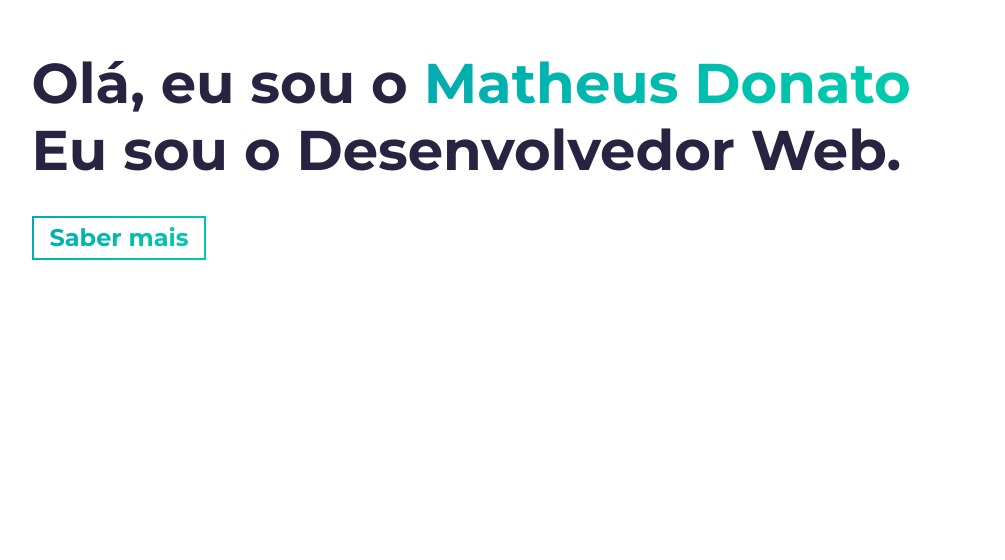
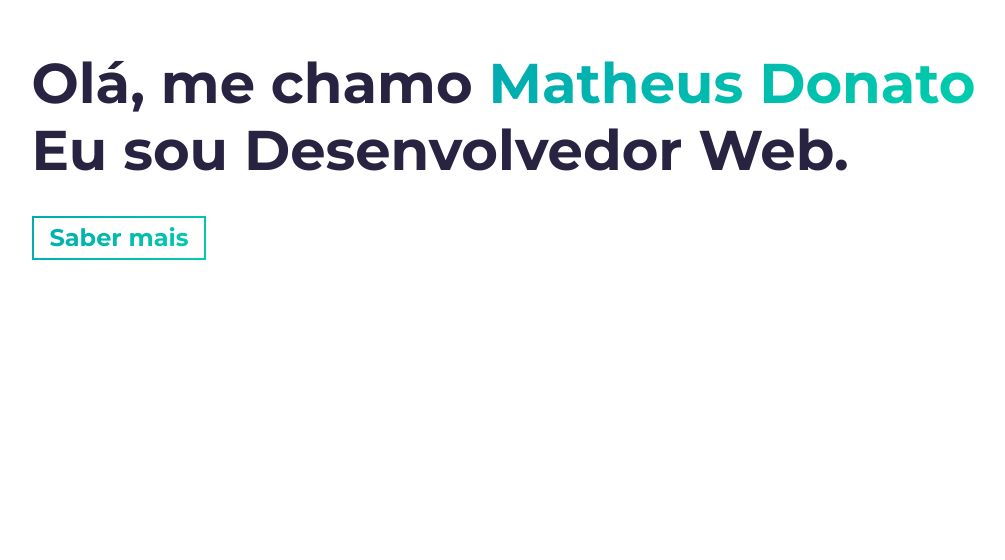
Before and after one commit to mgdonato23/donatofolio, a website built with Parcel: page src/index.html in a window 1280 px wide. Shown: the part 240-800 px from the top of the page, without its empty margins (46-1051 px from the left). Built offline with nearby package versions, Linux system fonts and the light colour scheme.

Commit message:
fix: removendo comentarios

```diff
--- a/src/index.html
+++ b/src/index.html
@@ -1,14 +1,3 @@
-<!--
-  Hello!
-  -
-  Simplefolio is a clean and responsive portfolio template for Developers!
-  Created by Jacobo Martinez.
-  -
-  Github Repo: https://github.com/cobidev/simplefolio/
-  Readme: https://github.com/cobidev/simplefolio/README.md
-  -
-  For business & inquires, contact me -> jacobojavier98@gmail.com
--->
 <!DOCTYPE html>
 <html lang="en" class="sr">
   <head>
@@ -17,7 +6,6 @@
     <meta name="viewport" content="width=device-width, initial-scale=1" />
     <link rel="shortcut icon" type="image/png" href="assets/favicon.png" />
 
-    <!-- Todo: put here your site title -->
     <title>Matheus Donato | Developer</title>
     <!-- Todo: add some coding keywords below - e.g: (javascript, yourusername, etc) -->
     <meta name="keywords" content="[username], [name], skill" />
@@ -33,22 +21,18 @@
       defer
       src="https://unpkg.com/scrollreveal@4.0.0/dist/scrollreveal.min.js"
     ></script>
-
-    <!-- Todo: remove the below script once you finish your portfolio -->
-    <script async defer src="https://buttons.github.io/buttons.js"></script>
   </head>
 
-  <!-- Todo: read the following HTML Todos to create your stunning portfolio website -->
   <body>
     <div id="top"></div>
 
-    <!-- **** Hero Section **** -->
+    <!-- Cabeçalho -->
     <section id="hero" class="jumbotron">
       <div class="container">
         <h1 class="hero-title load-hidden">
-          Olá, eu sou o <span class="text-color-main">Matheus Donato</span>
+          Olá, me chamo <span class="text-color-main">Matheus Donato</span>
           <br />
-          Eu sou o Desenvolvedor Web.
+          Eu sou Desenvolvedor Web.
         </h1>
         <p class="hero-cta load-hidden">
           <a rel="noreferrer" class="cta-btn cta-btn--hero" href="#about"
@@ -57,9 +41,8 @@
         </p>
       </div>
     </section>
-    <!-- /END Hero Section -->
 
-    <!-- **** About Section **** -->
+    <!-- **** SOBRE MIM **** -->
     <section id="about">
       <div class="container">
         <h2 class="section-title load-hidden">Sobre Mim</h2>
@@ -103,9 +86,9 @@
         </div>
       </div>
     </section>
-    <!-- /END About Section -->
+    <!-- /END SOBRE MIM -->
 
-    <!-- **** Projects Section **** -->
+    <!-- **** PROJETOS **** -->
     <section id="projects">
       <div class="container">
         <div class="project-wrapper">
@@ -166,9 +149,7 @@
               </div>
             </div>
           </div> -->
-          <!-- /END Project -->
 
-          <!-- Notice: each .row is a project -->
           <!-- <div class="row">
             <div class="col-lg-4 col-sm-12">
               <div class="project-wrapper__text load-hidden">
@@ -220,9 +201,7 @@
               </div>
             </div>
           </div> -->
-          <!-- /END Project -->
 
-          <!-- Notice: each .row is a project -->
           <!-- <div class="row">
             <div class="col-lg-4 col-sm-12">
               <div class="project-wrapper__text load-hidden">
@@ -278,9 +257,9 @@
         </div>
       </div>
     </section>
-    <!-- /END Projects Section -->
+    <!-- /END PROJETOS -->
 
-    <!-- **** Contact Section **** -->
+    <!-- **** CONTATOS **** -->
     <section id="contact">
       <div class="container">
         <h2 class="section-title">Contato</h2>
@@ -297,9 +276,9 @@
         </div>
       </div>
     </section>
-    <!-- /END Contact Section -->
+    <!-- /END CONTATOS -->
 
-    <!-- **** Footer Section **** -->
+    <!-- **** RODA-PÉ **** -->
     <footer class="footer navbar-static-bottom">
       <div class="container">
         <a rel="noreferrer" href="#top" class="back-to-top">
@@ -316,10 +295,7 @@
             <i class="fa fa-github fa-inverse"></i>
           </a>
         </div>
-
         <hr />
-
-        <!-- Notice: if you want to give me some credit, it will be huge for me! if not, put your data on it -->
         <p class="footer__text">
           © 2022 - Template desenvolvido por
           <a rel="noreferrer" href="https://github.com/mgdonato23" target="_blank"
@@ -328,7 +304,7 @@
         </p>
       </div>
     </footer>
-    <!-- /END Footer Section -->
+    <!-- /END RODA-PÉ -->
 
     <script defer type="module" src="index.js"></script>
   </body>
```
